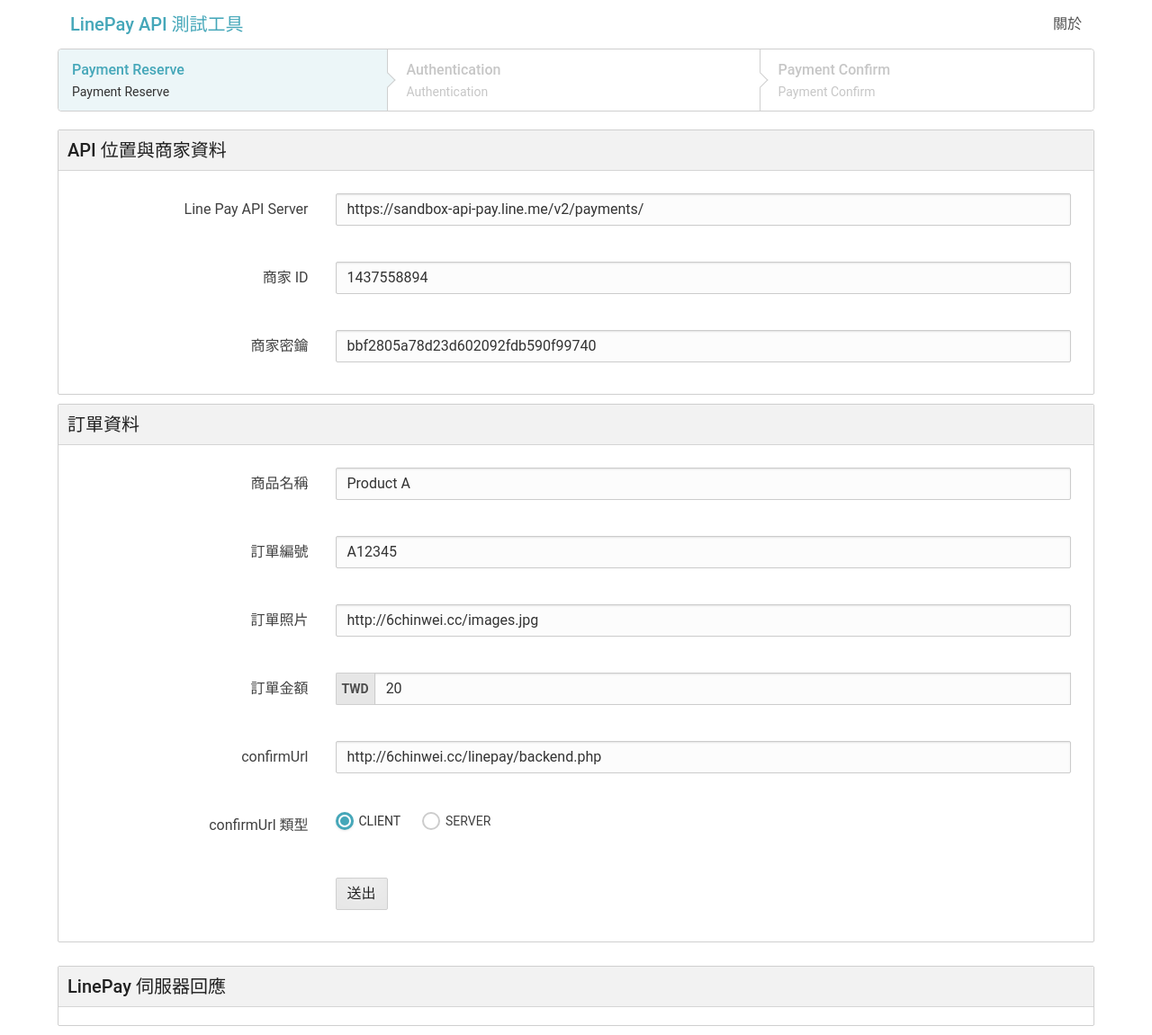
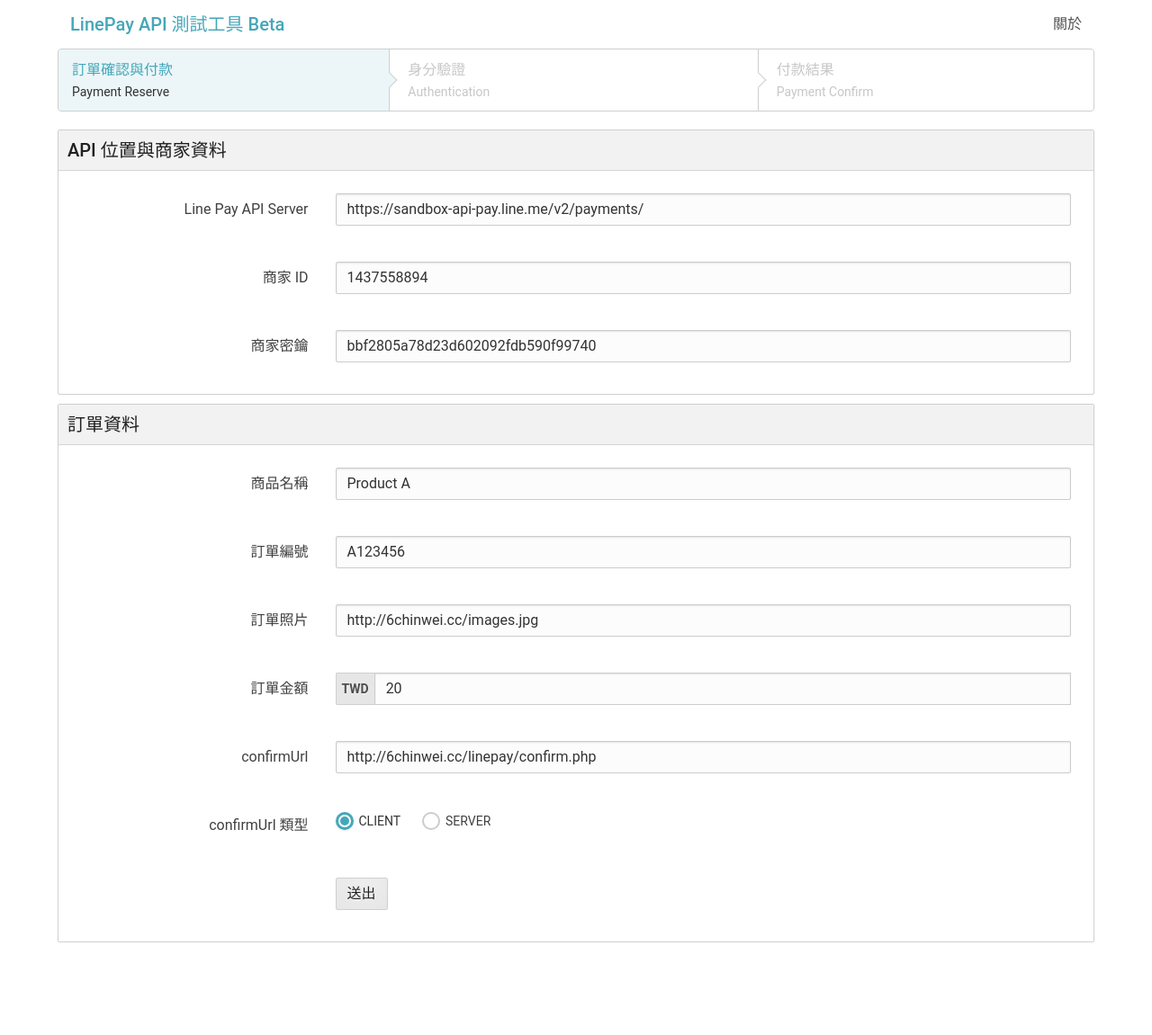
Before and after one commit to 6chinwei/LINE-Pay-PHP-Tutorial, a PHP site: page / in a window 1280 px wide. Shown: the whole page at 90% size. After the commit the page ends 1048 px from the top, so only its background shows below. Run offline with PHP 8.4, Linux system fonts and the light colour scheme; some libraries are stand-ins or nearby versions.

Commit message:
Update the UI

```diff
--- /dev/null
+++ b/LinePay_API_TestTool/header.php
@@ -0,0 +1,37 @@
+<div class="container">
+    <div class="navbar">
+        <div class="navbar-header">
+            <a class="navbar-toggle"></a>
+            <a class="navbar-brand" href="index.php">LinePay API 測試工具 Beta</a>
+        </div>
+        <div class="navbar-content">
+            <ul class="navbar-nav right">
+                <li class="navbar-nav-item">
+                    <a class="navbar-nav-link">關於</a>
+                </li>
+            </ul>
+        </div>
+    </div>
+    <?php
+        function isActive($fileName) {
+            if($fileName == basename($_SERVER["PHP_SELF"]))
+                return 'active';
+        }
+    ?>
+    <div id="steps">
+        <ul class="step">
+            <li class="step-item <?php echo isActive('index.php'); ?>">
+                <h6 class="step-title">訂單確認與付款</h6>
+                <p class="step-text">Payment Reserve</p>
+            </li>
+            <li class="step-item <?php echo isActive('reserve.php'); ?>">
+                <h6 class="step-title">身分驗證</h6>
+                <p class="step-text">Authentication</p>
+            </li>
+            <li class="step-item <?php echo isActive('confirm.php'); ?>">
+                <h6 class="step-title">付款結果</h6>
+                <p class="step-text">Payment Confirm</p>
+            </li>
+        </ul>
+    </div>
+</div>
--- a/LinePay_API_TestTool/index.html
+++ b/LinePay_API_TestTool/index.php
@@ -2,71 +2,17 @@
     <head>
         <meta charset="UTF-8">
         <title>LinePay API Test</title>
-        <!-- <link rel="stylesheet" href="./kule-grid.min.css"> -->
-        <!-- <link rel="stylesheet" href="./kule-lazy.min.css" /> -->
         <link rel="stylesheet" href="./kule-lazy-full.min.css" />
-        <script src="//code.jquery.com/jquery-1.11.3.min.js"></script>
-        <script>
-        $(function() {
-            $('#reserveSubmit').click(function() {
-                $.post('./backend.php', $( "#reserveForm" ).serialize(), function(response) {
-                    $responseInfo = $('#responseInfo');
-                    $responseInfo.find('#nextStep').hide();
-                    $responseInfo.html('<pre class="code">' + response + '</pre>');
-
-                    responseObj = JSON.parse(response);
-                    if(responseObj.returnCode == "0000") {
-                        $responseInfo.siblings('#toStep2').attr('href', responseObj.info.paymentUrl.web).show();
-                    }
-                });
-            });
-
-            $('#toStep2').click(function() {
-                $('#steps').find('#step-1').removeClass('active').end()
-                           .find('#step-2').addClass('active');
-            });
-
-            $('#toStep3').click(function() {
-                $('#steps').find('#step-2').removeClass('active').end()
-                           .find('#step-3').addClass('active');
-            });
-        });
-        </script>
+        <!-- <script src="http://code.jquery.com/jquery-1.11.3.min.js"></script> -->
     </head>
     <body>
+        <header>
+            <?php include('./header.php'); ?>
+        </header>
         <div class="container">
-            <div class="navbar">
-                <div class="navbar-header">
-                    <a class="navbar-toggle"></a>
-                    <a class="navbar-brand">LinePay API 測試工具</a>
-                </div>
-                <div class="navbar-content">
-                    <ul class="navbar-nav right">
-                        <li class="navbar-nav-item">
-                            <a class="navbar-nav-link">關於</a>
-                        </li>
-                    </ul>
-                </div>
-            </div>
 
-            <div id="steps">
-                <ul class="step">
-                    <li class="step-item active" id="step-1">
-                        <h6 class="step-title">Payment Reserve</h6>
-                        <p class="step-text">Payment Reserve</p>
-                    </li>
-                    <li class="step-item" id="step-2">
-                        <h6 class="step-title">Authentication</h6>
-                        <p class="step-text">Authentication</p>
-                    </li>
-                    <li class="step-item" id="step-3">
-                        <h6 class="step-title">Payment Confirm</h6>
-                        <p class="step-text">Payment Confirm</p>
-                    </li>
-                </ul>
-            </div>
 
-            <form class="form-horizontal" id="reserveForm" method="POST">
+            <form class="form-horizontal" id="reserveForm" method="POST" action="reserve.php">
                 <div class="panel">
                     <div class="panel-header">
                         <h3 class="panel-title">API 位置與商家資料</h3>
@@ -106,7 +52,7 @@
                         <div class="ctrl-grp columns-12">
                             <label class="ctrl-label col-3">訂單編號</label>
                             <div class="ctrls col-9">
-                                <input type="text" class="ctrl-input" name="orderId" value="A12345">
+                                <input type="text" class="ctrl-input" name="orderId" value="A123456">
                             </div>
                         </div>
                         <div class="ctrl-grp columns-12">
@@ -128,7 +74,7 @@
                         <div class="ctrl-grp columns-12">
                             <label class="ctrl-label col-3">confirmUrl</label>
                             <div class="ctrls col-9">
-                                <input type="text" class="ctrl-input" name="confirmUrl" value="http://6chinwei.cc/linepay/backend.php">
+                                <input type="text" class="ctrl-input" name="confirmUrl" value="http://6chinwei.cc/linepay/confirm.php">
                             </div>
                         </div>
                         <div class="ctrl-grp columns-12">
@@ -148,22 +94,13 @@
                         </div>
                         <div class="ctrl-grp columns-12">
                             <div class="ctrls col-9 col-offset-3">
-                                <button type="button" class="btn" id="reserveSubmit">送出</button>
+                                <!-- <button type="button" class="btn" id="reserveSubmit">送出</button> -->
+                                <input type="submit" class="btn" value="送出">
                             </div>
                         </div>
                     </div>
                 </div>
             </form>
-
-            <div class="panel">
-                <div class="panel-header">
-                    <h3 class="panel-title">LinePay 伺服器回應</h3>
-                </div>
-                <div class="panel-box">
-                    <div id="responseInfo"></div>
-                    <a id="toStep2" target="_blank" style="display:none;">下一步: 登入 Line 帳戶</a>
-                </div>
-            </div>
         </div>
     </body>
 </html>
```
